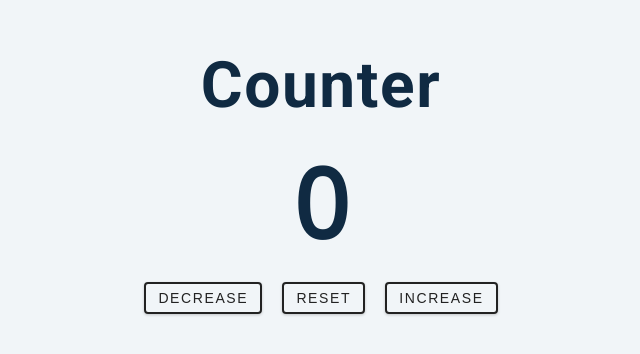
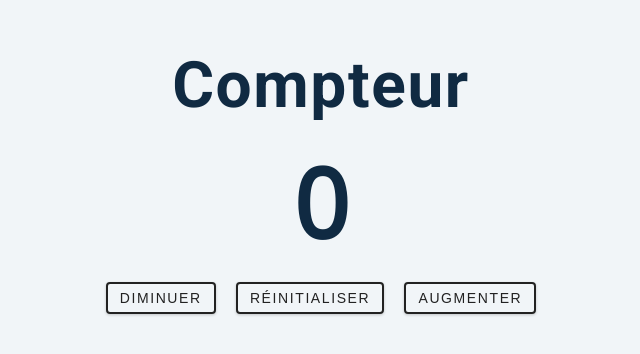
Before and after one commit to mbsedin/compteur, a plain HTML site: page index.html in a window 1280 px wide. Shown: the part 212-566 px from the top of the page, without its empty margins (319-959 px from the left). Drawn offline with nearby package versions, Linux system fonts and the light colour scheme.

Commit message:
Translated site to french

```diff
--- a/index.html
+++ b/index.html
@@ -11,12 +11,12 @@
   <body>
     <main>
       <div class="container">
-        <h1>counter</h1>
+        <h1>Compteur</h1>
         <span id="value">0</span>
         <div class="button-container">
-          <button class="btn decrease">decrease</button>
-          <button class="btn reset">reset</button>
-          <button class="btn increase">increase</button>
+          <button class="btn decrease">Diminuer</button>
+          <button class="btn reset">Réinitialiser</button>
+          <button class="btn increase">Augmenter</button>
         </div>
       </div>
     </main>
```
